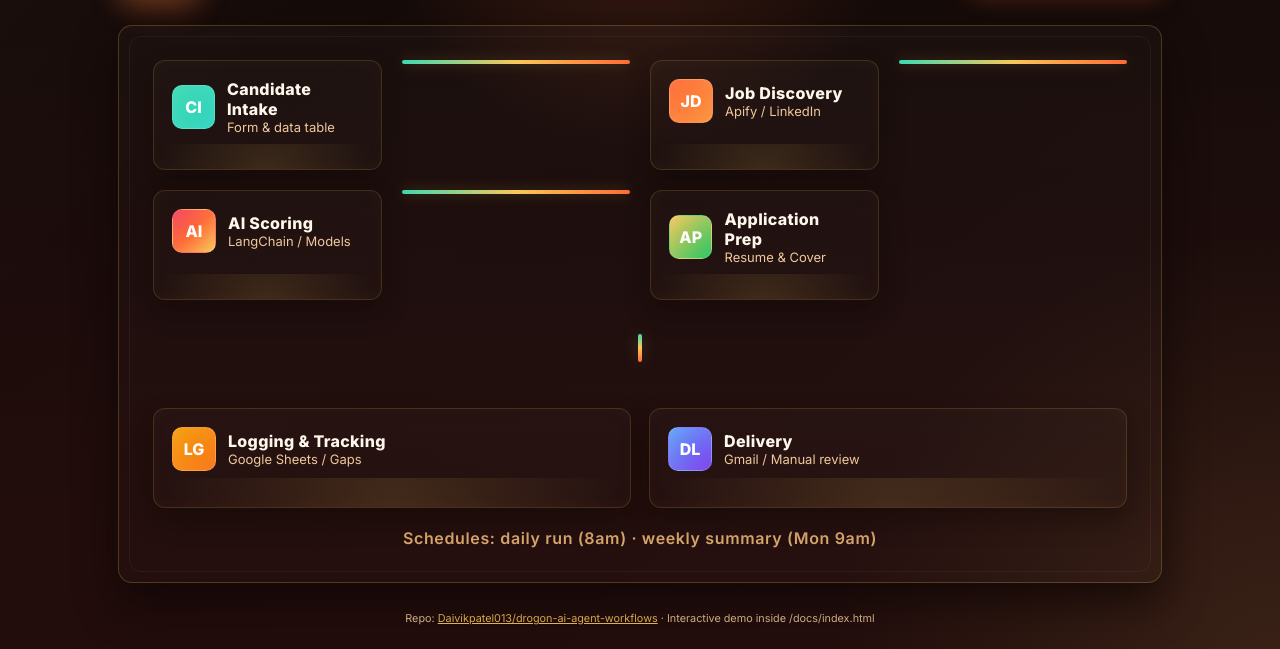
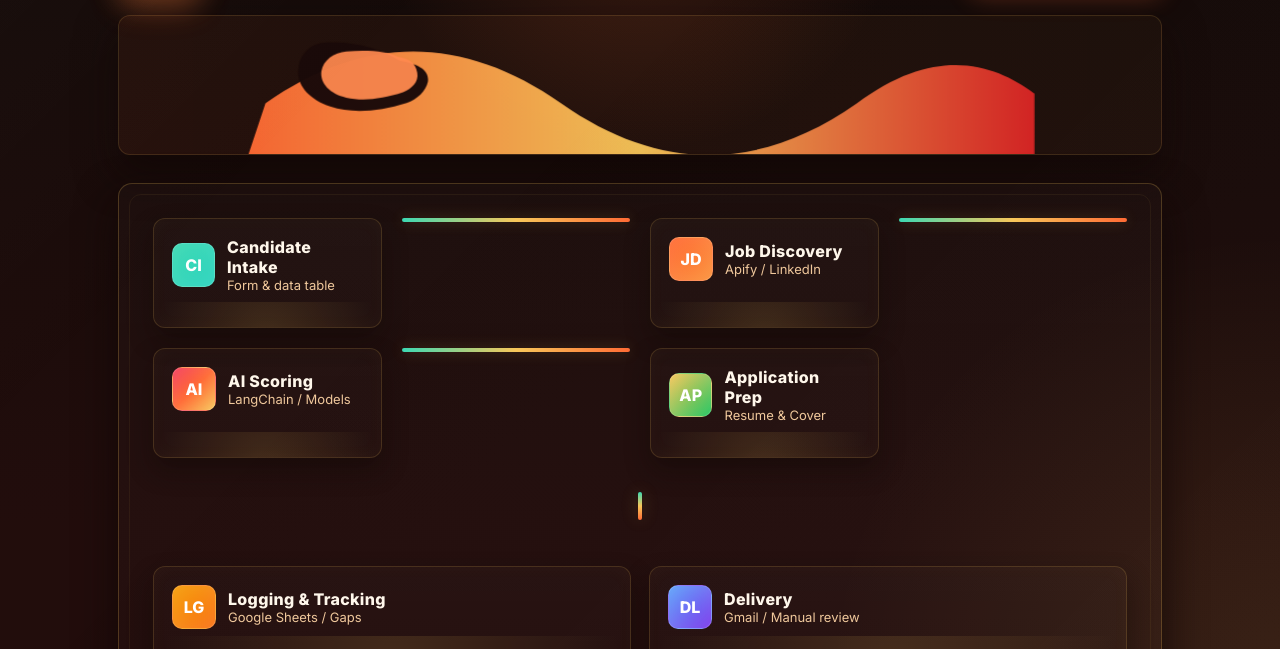
Before and after one commit to Daivikpatel013/drogon-ai-agent-workflows, a website: page docs/index.html in a window 1280 px wide. Shown: the part 151-800 px from the top of the page. Drawn offline with Linux system fonts and the light colour scheme.

Commit message:
Add dragon banner with optional GIF (../assets/dragon.gif) and SVG fallback

```diff
--- a/docs/index.html
+++ b/docs/index.html
@@ -53,6 +53,13 @@
     .btn{display:inline-flex;align-items:center;gap:10px;padding:10px 14px;border-radius:12px;background:linear-gradient(90deg,var(--accent-2),var(--accent-1));color:#2a0e0b;font-weight:800;text-decoration:none;border:1px solid rgba(255,255,255,0.18);box-shadow:0 10px 25px rgba(255,107,53,0.3)}
     .btn:hover{filter:brightness(1.05)}
 
+    /* Banner */
+    .banner{height:140px;border-radius:12px;overflow:hidden;margin-top:18px;box-shadow:0 18px 40px rgba(15,6,5,0.6);border:1px solid rgba(248,199,90,0.14);background:linear-gradient(90deg, rgba(255,107,53,0.06), rgba(248,199,90,0.03));display:flex;align-items:center;justify-content:center}
+    .dragon-img{width:100%;height:100%;object-fit:cover;display:block;}
+    .dragon-svg{width:100%;height:100%;display:block}
+    .dragon-wave{fill:url(#g1);transform-origin:center;animation:float 6s ease-in-out infinite}
+    @keyframes float{0%{transform:translateY(0)}50%{transform:translateY(-6px)}100%{transform:translateY(0)}}
+
     .canvas{margin-top:28px;background:linear-gradient(180deg, rgba(255,255,255,0.02), rgba(255,255,255,0.01));padding:34px;border-radius:var(--radius);box-shadow:var(--shadow-soft);position:relative;border:1px solid var(--border)}
     .canvas::before{content:"";position:absolute;inset:10px;border-radius:12px;border:1px solid rgba(248,199,90,0.06);pointer-events:none}
 
@@ -95,12 +102,14 @@
     @media (max-width:920px){
       .layout{grid-template-columns:repeat(2,1fr)}
       .lower{grid-template-columns:1fr}
+      .banner{height:110px}
     }
     @media (max-width:520px){
       .layout{grid-template-columns:1fr}
       header{gap:12px}
       .logo{width:64px;height:64px}
       .sheet{width:92%}
+      .banner{height:90px}
     }
   </style>
 </head>
@@ -117,6 +126,29 @@
         <a class="btn" href="../workflows/Drogon%20Ai%20Agent%201.0.json" title="Open main workflow">Open main workflow</a>
       </div>
     </header>
+
+    <!-- Dragon banner: place a GIF at ../assets/dragon.gif if you want a custom banner. The <img> falls back to the inline SVG if the GIF is missing. -->
+    <div class="banner" role="img" aria-label="Dragon banner">
+      <img class="dragon-img" src="../assets/dragon.gif" alt="Dragon banner" onerror="this.style.display='none';document.getElementById('dragonSVG').style.display='block'">
+
+      <svg id="dragonSVG" class="dragon-svg" viewBox="0 0 800 140" preserveAspectRatio="xMidYMid meet" style="display:none" aria-hidden="true">
+        <defs>
+          <linearGradient id="g1" x1="0%" x2="100%" y1="0%" y2="0%">
+            <stop offset="0%" stop-color="#ff6b35" />
+            <stop offset="50%" stop-color="#f8c75a" />
+            <stop offset="100%" stop-color="#dc2626" />
+          </linearGradient>
+        </defs>
+        <!-- Stylized dragon silhouette + flame wave (simple, scalable) -->
+        <g transform="translate(0,10) scale(1.0)">
+          <path class="dragon-wave" d="M20 80 C120 10, 220 10, 320 80 C420 150, 520 150, 620 80 C700 20, 760 40, 800 70 L800 140 L0 140 Z" fill="url(#g1)" opacity="0.95"></path>
+          <g transform="translate(48,8) scale(0.9)" opacity="0.98">
+            <path d="M120 30 C100 18, 70 8, 36 10 C20 11, 8 22, 6 40 C4 58, 18 74, 42 82 C66 90, 96 88, 128 78 C140 74, 150 64, 152 54 C154 40,140 34,120 30 Z" fill="#1b0b0a"></path>
+            <path d="M118 26 C106 20, 86 18, 60 20 C46 21, 34 30, 32 42 C30 56, 42 68, 60 72 C78 76,100 74,124 66 C134 62,142 54,140 44 C138 32,130 28,118 26 Z" fill="#ff8a50" opacity="0.95"/>
+          </g>
+        </g>
+      </svg>
+    </div>
 
     <main class="canvas" role="main">
       <div style="display:flex;flex-direction:column;gap:18px">
```
